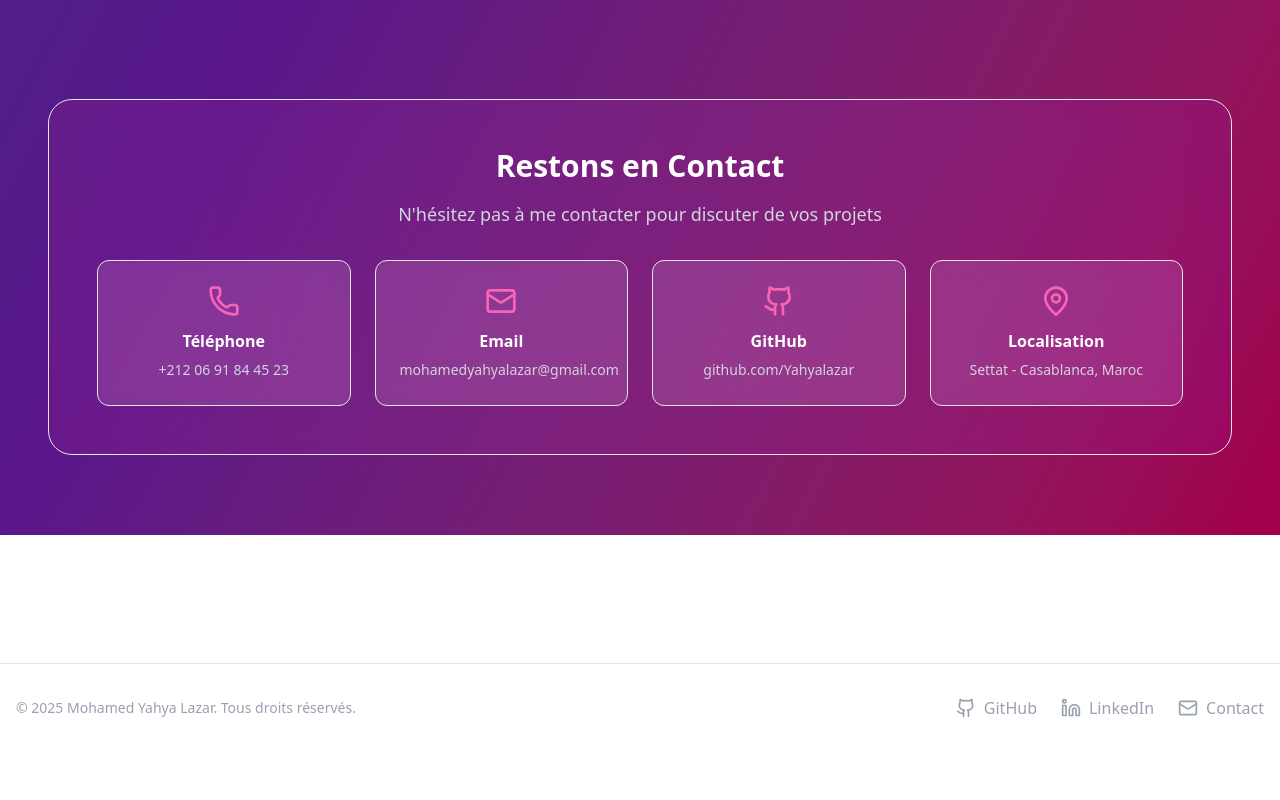
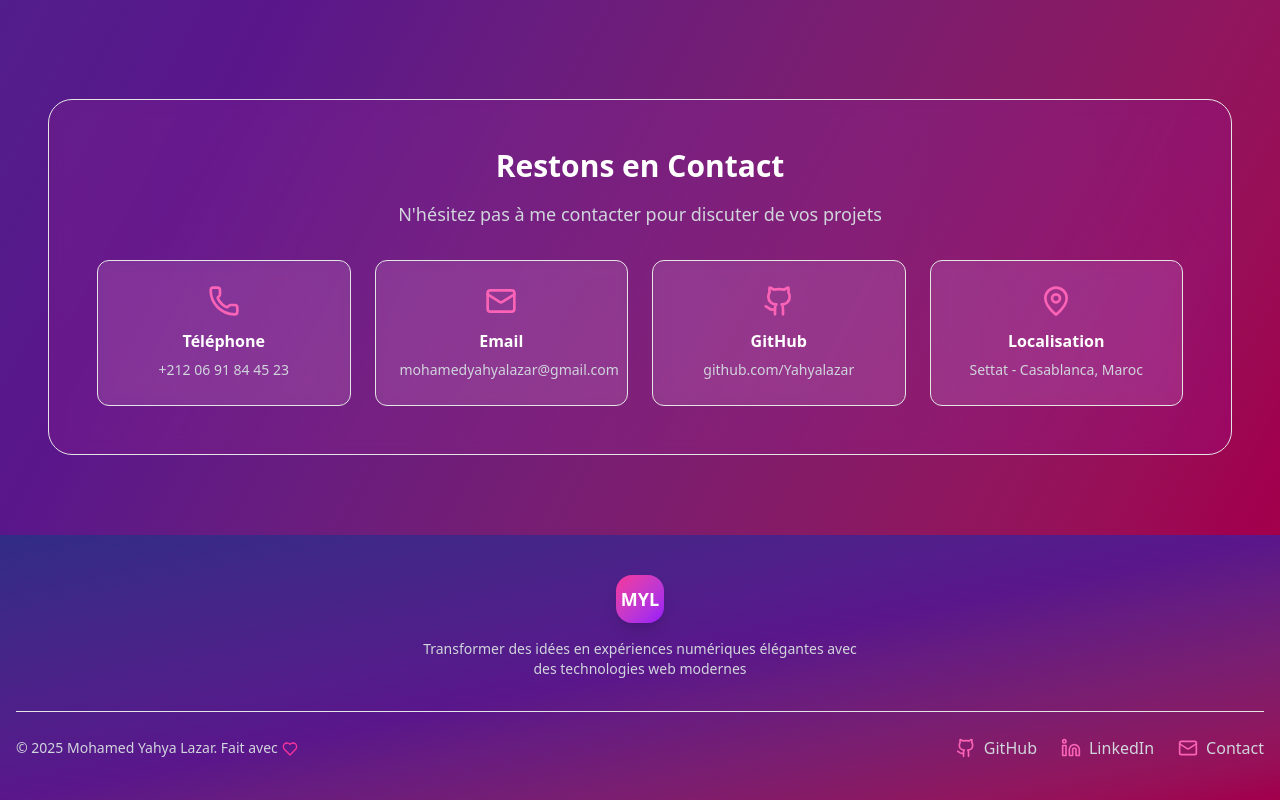
Before and after one commit to Yahyalazar/my_portfolio, a Next.js app: page / in a window 1280 px wide. Shown: the part 1922-2722 px from the top of the page. Before the commit the page ends 2674 px from the top, so only its background shows below. Built offline with nearby package versions, Linux system fonts and the light colour scheme.

Commit message:
feat(footer): redesign footer with improved styling and animations
- Add gradient background and logo animation
- Include heart icon with hover effect in copyright text
- Enhance social links with better hover animations
- Improve overall visual hierarchy and spacing

```diff
--- a/src/components/footer.tsx
+++ b/src/components/footer.tsx
@@ -1,6 +1,6 @@
 "use client"
 
-import { Github, Linkedin, Mail } from 'lucide-react'
+import { Github, Linkedin, Mail, Heart } from 'lucide-react'
 import { motion } from 'framer-motion'
 
 const AnimatedSection = ({ children, className }: { children: React.ReactNode; className?: string }) => (
@@ -17,12 +17,38 @@ const AnimatedSection = ({ children, className }: { children: React.ReactNode; c
 
 export function Footer() {
   return (
-    <footer>
-      <AnimatedSection className="mt-32 border-t border-white/20 py-8">
+    <footer className="bg-gradient-to-br from-indigo-900 via-purple-900 to-pink-800 relative overflow-hidden">
+      <AnimatedSection className="py-10">
         <div className="container mx-auto px-4">
-          <div className="flex flex-col md:flex-row justify-between items-center space-y-4 md:space-y-0">
-            <div className="text-gray-400 text-sm">
-              © {new Date().getFullYear()} Mohamed Yahya Lazar. Tous droits réservés.
+          {/* Logo and tagline */}
+          <div className="flex flex-col items-center mb-8">
+            <motion.div
+              className="h-12 w-12 rounded-2xl bg-gradient-to-br from-pink-500 to-purple-600 flex items-center justify-center shadow-lg mb-4"
+              whileHover={{
+                scale: 1.1,
+                rotate: 5,
+                boxShadow: "0 10px 30px rgba(236, 72, 153, 0.4)",
+              }}
+              whileTap={{ scale: 0.95 }}
+              transition={{ type: "spring", stiffness: 300, damping: 20 }}
+            >
+              <span className="text-white font-bold text-lg">MYL</span>
+            </motion.div>
+            <p className="text-gray-300 text-sm text-center max-w-md">
+              Transformer des idées en expériences numériques élégantes avec des technologies web modernes
+            </p>
+          </div>
+
+          {/* Links and copyright */}
+          <div className="flex flex-col md:flex-row justify-between items-center space-y-6 md:space-y-0 border-t border-white/20 pt-6">
+            <div className="text-gray-300 text-sm flex items-center">
+              © {new Date().getFullYear()} Mohamed Yahya Lazar. Fait avec
+              <motion.div
+                whileHover={{ scale: 1.2 }}
+                className="mx-1"
+              >
+                <Heart className="w-4 h-4 text-pink-500 inline" />
+              </motion.div>
             </div>
             <div className="flex space-x-6">
               {[
@@ -35,12 +61,18 @@ export function Footer() {
                   href={link.href}
                   target="_blank"
                   rel="noopener noreferrer"
-                  className="text-gray-400 hover:text-pink-300 transition-colors flex items-center gap-2"
-                  whileHover={{ scale: 1.1 }}
+                  className="text-gray-300 hover:text-pink-300 transition-colors flex items-center gap-2 group"
+                  whileHover={{ scale: 1.05 }}
                   whileTap={{ scale: 0.95 }}
                 >
-                  {link.icon}
-                  {link.label}
+                  <motion.div
+                    className="text-pink-400 group-hover:text-pink-300"
+                    whileHover={{ rotate: 10, scale: 1.1 }}
+                    transition={{ type: "spring", stiffness: 300, damping: 20 }}
+                  >
+                    {link.icon}
+                  </motion.div>
+                  <span>{link.label}</span>
                 </motion.a>
               ))}
             </div>
```
